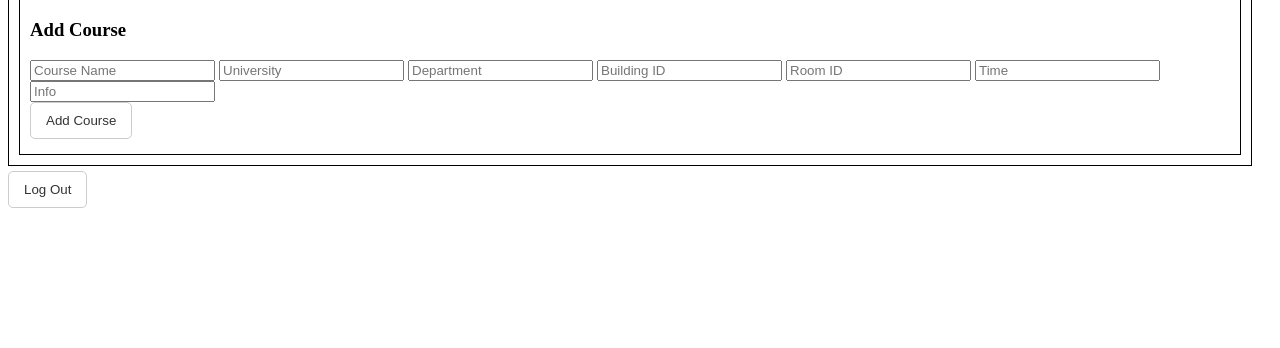
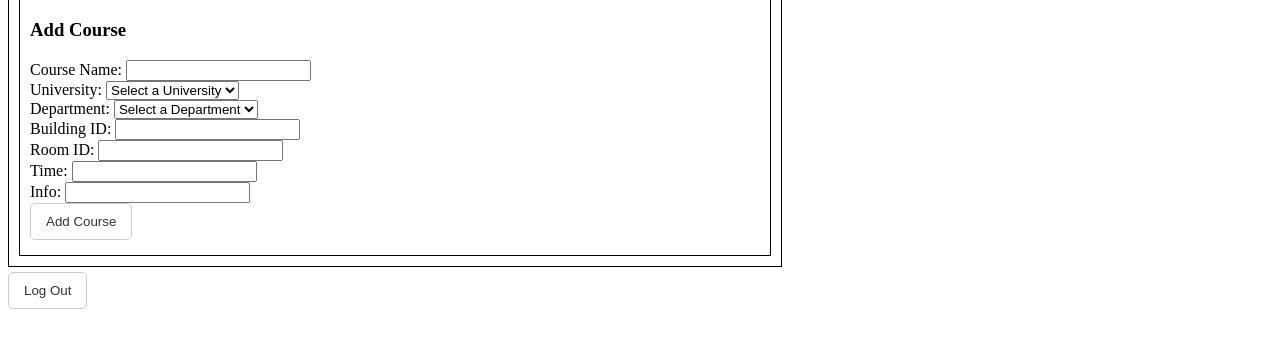
Before and after one commit to TheJasonOsmond/ClassMate-Schedule-Sharing-Tool, a Flask app: page /admin/admin in a window 1280 px wide. Shown: the part 201-549 px from the top of the page. Run offline with Flask 3, Linux system fonts and the light colour scheme; data that the repository does not hold is empty; some libraries are stand-ins or nearby versions.

Commit message:
Adding Courses Works

```diff
--- a/Course-Schedule-Tool-2/admin_routes.py
+++ b/Course-Schedule-Tool-2/admin_routes.py
@@ -65,11 +65,10 @@ def add_course():
         course_name = request.form['course_name']
         university = request.form['university']
         department = request.form['department']
-        building_id = request.form['building_id']
-        room_id = request.form['room_id']
-        time = request.form['time']
-        info = request.form['info']
-
+        building_id = request.form['building_id'] or None
+        room_id = request.form['room_id'] or None
+        time = request.form['time'] or None
+        info = request.form['info'] or None
 
         # Create a cursor to interact with the database
         cur = mysql.connection.cursor()
@@ -77,7 +76,6 @@ def add_course():
         # Insert the course data into the courses table
         insert_query = "INSERT INTO Courses (name, university, department, building_id, room_id, time, info) VALUES (%s, %s, %s, %s, %s, %s, %s)"
         cur.execute(insert_query, (course_name, university, department, building_id, room_id, time, info))
-
 
         # Commit the changes to the database and close the cursor
         mysql.connection.commit()
--- a/Course-Schedule-Tool-2/templates/admin.html
+++ b/Course-Schedule-Tool-2/templates/admin.html
@@ -178,13 +178,46 @@
         </div>
         <h3>Add Course</h3>
         <form action="{{ url_for('admin_routes.add_course') }}" method="POST">
-          <input type="text" name="course_name" placeholder="Course Name" required>
-          <input type="text" name="university" placeholder="University" required>
-          <input type="text" name="department" placeholder="Department" required>
-          <input type="number" name="building_id" placeholder="Building ID" required>
-          <input type="number" name="room_id" placeholder="Room ID" required>
-          <input type="text" name="time" placeholder="Time" required>
-          <input type="text" name="info" placeholder="Info" required>
+          <div class="form-group">
+            <label for="course_name">Course Name:</label>
+            <input type="text" class="form-control" id="course_name" name="course_name" required>
+          </div>
+          <div class="form-group">
+            <label for="university">University:</label>
+            <select class="form-control" id="university" name="university" required>
+              <option value="">Select a University</option>
+              {% for university in universities %}
+                <option value="{{ university[0] }}">{{ university[0] }}</option>
+              {% endfor %}
+            </select>
+          </div>
+          <div class="form-group">
+            <label for="department">Department:</label>
+            <select class="form-control" id="department" name="department" required>
+              <option value="">Select a Department</option>
+              {% for department in departments %}
+                <option value="{{ department[0] }}">{{ department[0] }}</option>
+              {% endfor %}
+            </select>
+          </div>
+          <div class="form-group">
+            <label for="building_id">Building ID:</label>
+            <input type="number" class="form-control" id="building_id" name="building_id">
+          </div>
+          <div class="form-group">
+            <label for="room_id">Room ID:</label>
+            <input type="number" class="form-control" id="room_id" name="room_id">
+          </div>
+          <div class="form-group">
+            <label for="time">Time:</label>
+            <input type="text" class="form-control" id="time" name="time">
+          </div>
+          <div class="form-group">
+            <label for="info">Info:</label>
+            <input type="text" class="form-control" id="info" name="info">
+          </div>
+          <!-- <input type="text" name="time" placeholder="Time" required>
+          <input type="text" name="info" placeholder="Info" required> -->
           <button type="submit" class="button">Add Course</button>
         </form>
       </div>
```
Also changed, not shown: create_database.py (+4 -4 lines).
